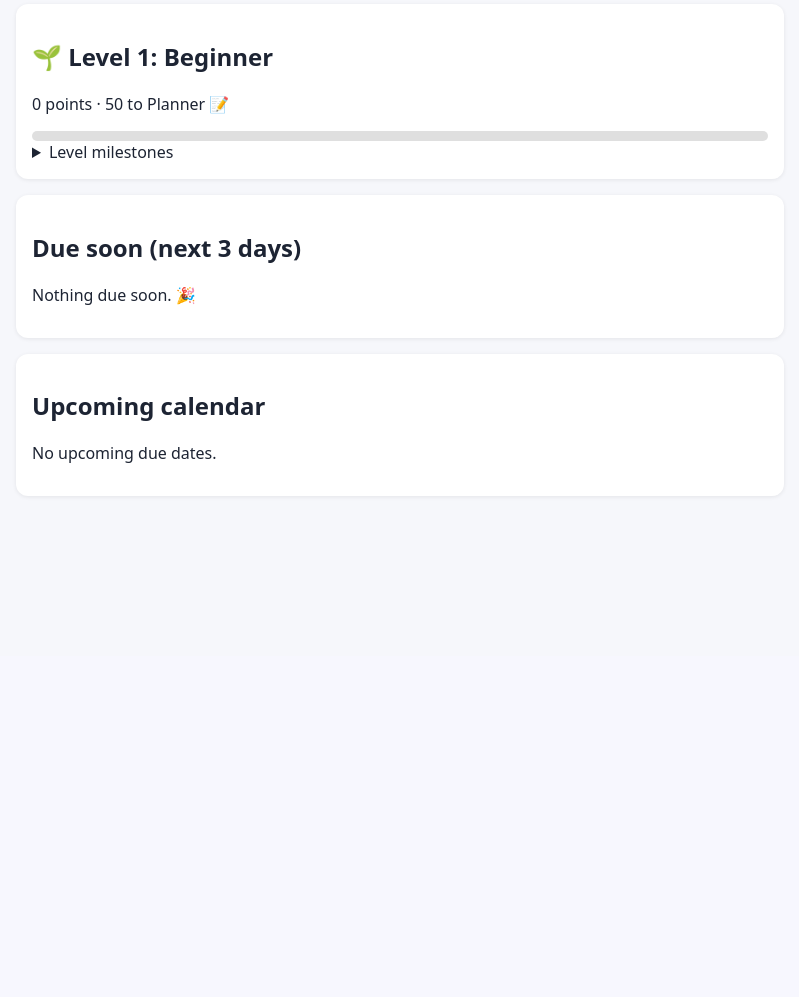
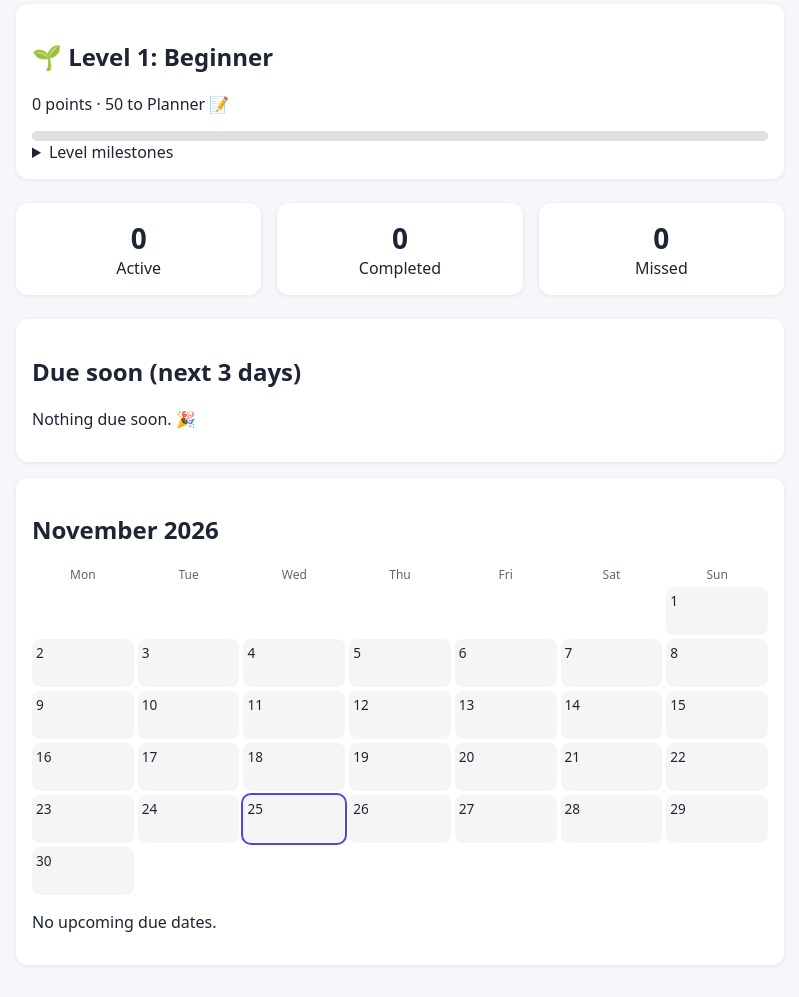
Before and after one commit to havor13/cse325-team12-project, an ASP.NET Core app: page /dashboard in a window 1280 px wide. Shown: the part 144-1141 px from the top of the page, without its empty margins (240-1039 px from the left). Before the commit the page ends 641 px from the top, so only its background shows below. Run offline with ASP.NET Core 8, Linux system fonts and the light colour scheme; the visitor is signed in with stand-in values (Sample User, id 1); data comes from the database, SQL or seed files in the repository.

Commit message:
Improve task list, edit page and dashboard; fix edit page crash

```diff
--- a/src/ReminderApp/Components/Pages/Dashboard.razor
+++ b/src/ReminderApp/Components/Pages/Dashboard.razor
@@ -1,7 +1,7 @@
 @page "/dashboard"
 @attribute [Authorize]
 @inject CurrentUserService Users
-@inject TaskService Tasks
+@inject TaskService TaskSvc
 @inject AuthenticationStateProvider Auth
 
 <PageTitle>Dashboard</PageTitle>
@@ -16,7 +16,7 @@ else
     var level = LevelService.GetLevel(user.Points);
     var next = LevelService.GetNext(user.Points);
 
-    @if (!string.IsNullOrEmpty(quote))
+    if (!string.IsNullOrEmpty(quote))
     {
         <blockquote class="quote">“@quote”</blockquote>
     }
@@ -36,6 +36,12 @@ else
         </details>
     </section>
 
+    <div class="stats">
+        <div class="card stat"><strong>@upcoming.Count</strong><span>Active</span></div>
+        <div class="card stat"><strong>@completedCount</strong><span>Completed</span></div>
+        <div class="card stat"><strong>@missedCount</strong><span>Missed</span></div>
+    </div>
+
     <section class="card">
         <h2>Due soon (next 3 days)</h2>
         @if (dueSoon.Count == 0)
@@ -47,31 +53,58 @@ else
             <ul>
                 @foreach (var t in dueSoon)
                 {
-                    <li><a href="tasks/@t.Id">@t.Title</a>: due @t.DueOn.ToString("ddd d MMM") · @t.ProgressPercent.ToString("0")% done</li>
+                    <li>
+                        <a href="tasks/@t.Id">@t.Title</a>
+                        <DueBadge Item="t" />
+                        · due @t.DueOn.ToString("ddd d MMM") · @t.ProgressPercent.ToString("0")% done
+                    </li>
                 }
             </ul>
         }
     </section>
 
     <section class="card">
-        <h2>Upcoming calendar</h2>
-        @* TODO (feature 6): replace this list with a Calendar API/component once the team picks one. *@
-        @foreach (var group in upcoming.GroupBy(t => t.DueOn))
+        <h2>@today.ToString("MMMM yyyy")</h2>
+        @* TODO (feature 6): swap this built-in grid for the chosen Calendar API/component if the team picks one. *@
+        <div class="cal">
+            @foreach (var d in new[] { "Mon", "Tue", "Wed", "Thu", "Fri", "Sat", "Sun" })
+            {
+                <div class="cal-head">@d</div>
+            }
+            @for (var i = 0; i < LeadingBlanks; i++)
+            {
+                <div class="cal-cell empty"></div>
+            }
+            @for (var day = 1; day <= DateTime.DaysInMonth(today.Year, today.Month); day++)
+            {
+                var date = new DateOnly(today.Year, today.Month, day);
+                var due = upcoming.Where(t => t.DueOn == date).ToList();
+                <div class="cal-cell @(date == today ? "today" : "")" title="@string.Join(", ", due.Select(t => t.Title))">
+                    <span>@day</span>
+                    @if (due.Count > 0)
+                    {
+                        <span class="dot">@due.Count</span>
+                    }
+                </div>
+            }
+        </div>
+        @if (upcoming.Count == 0)
         {
-            <div class="cal-row">
-                <strong>@group.Key.ToString("ddd d MMM")</strong>
-                <span>@string.Join(", ", group.Select(t => t.Title))</span>
-            </div>
+            <p>No upcoming due dates.</p>
         }
-        @if (upcoming.Count == 0) { <p>No upcoming due dates.</p> }
     </section>
 }
 
 @code {
     private AppUser? user;
     private string? quote;
+    private DateOnly today = DateOnly.FromDateTime(DateTime.UtcNow);
     private List<TaskItem> dueSoon = new();
     private List<TaskItem> upcoming = new();
+    private int completedCount, missedCount;
+
+    // Monday-first grid: how many empty cells before the 1st of the month.
+    private int LeadingBlanks => ((int)new DateOnly(today.Year, today.Month, 1).DayOfWeek + 6) % 7;
 
     protected override async Task OnInitializedAsync()
     {
@@ -81,11 +114,13 @@ else
         user = await Users.GetAsync();
         if (user is null) return;
 
-        await Tasks.SweepMissedAsync(user.Id);   // apply penalties for overdue tasks
-        user = await Users.GetAsync();           // reload points
+        await TaskSvc.SweepMissedAsync(user.Id);   // apply penalties for overdue tasks
+        user = await Users.GetAsync();             // reload points
 
-        var today = DateOnly.FromDateTime(DateTime.UtcNow);
-        upcoming = (await Tasks.GetAllAsync(user!.Id)).Where(t => t.Status == TaskState.Pending).ToList();
+        var all = await TaskSvc.GetAllAsync(user!.Id);
+        upcoming = all.Where(t => t.Status == TaskState.Pending).ToList();
         dueSoon = upcoming.Where(t => t.DueOn <= today.AddDays(3)).ToList();
+        completedCount = all.Count(t => t.Status == TaskState.Completed);
+        missedCount = all.Count(t => t.Status == TaskState.Missed);
     }
 }
--- /dev/null
+++ b/src/ReminderApp/Components/Shared/DueBadge.razor
@@ -0,0 +1,32 @@
+<span class="badge @Css">@Text</span>
+
+@code {
+    [Parameter, EditorRequired] public TaskItem Item { get; set; } = default!;
+
+    private int Days => Item.DueOn.DayNumber - DateOnly.FromDateTime(DateTime.UtcNow).DayNumber;
+
+    private string Text
+    {
+        get
+        {
+            if (Item.Status == TaskState.Completed) return "Completed";
+            if (Item.Status == TaskState.Missed) return "Missed";
+            if (Days < 0) return "Overdue";
+            if (Days == 0) return "Due today";
+            if (Days == 1) return "Due tomorrow";
+            return $"{Days} days left";
+        }
+    }
+
+    private string Css
+    {
+        get
+        {
+            if (Item.Status == TaskState.Completed) return "ok";
+            if (Item.Status == TaskState.Missed) return "bad";
+            if (Days <= 0) return "bad";
+            if (Days <= 3) return "warn";
+            return "";
+        }
+    }
+}
--- a/src/ReminderApp/Components/_Imports.razor
+++ b/src/ReminderApp/Components/_Imports.razor
@@ -11,3 +11,4 @@
 @using ReminderApp.Components
 @using ReminderApp.Models
 @using ReminderApp.Services
+@using ReminderApp.Components.Shared
--- a/src/ReminderApp/wwwroot/app.css
+++ b/src/ReminderApp/wwwroot/app.css
@@ -18,3 +18,15 @@ button.danger { background:var(--danger); }
 .error { color:var(--danger); } .warn { color:#b45309; } .cal-row { display:flex; gap:1rem; padding:.25rem 0; }
 .validation-message { color:var(--danger); }
 @media (max-width:600px) { .cal-row { flex-direction:column; gap:0; } }
+
+/* --- page improvements --- */
+.badge { display:inline-block; font-size:.75rem; font-weight:600; padding:.1rem .5rem; border-radius:99px; background:rgba(128,128,128,.2); vertical-align:middle; }
+.badge.ok { background:rgba(22,163,74,.2); color:var(--ok); } .badge.bad { background:rgba(220,38,38,.2); color:var(--danger); } .badge.warn { background:rgba(180,83,9,.2); color:#b45309; }
+.tabs { display:flex; flex-wrap:wrap; gap:.5rem; margin:1rem 0; }
+.tab { background:transparent; color:var(--accent); border:1px solid var(--accent); } .tab.active { background:var(--accent); color:#fff; }
+.stats { display:grid; grid-template-columns:repeat(3,1fr); gap:1rem; } .stat { text-align:center; margin:.5rem 0; } .stat strong { display:block; font-size:1.75rem; }
+.cal { display:grid; grid-template-columns:repeat(7,1fr); gap:4px; }
+.cal-head { text-align:center; font-size:.75rem; opacity:.7; }
+.cal-cell { min-height:3rem; padding:.25rem; border-radius:8px; background:rgba(128,128,128,.08); font-size:.85rem; display:flex; flex-direction:column; justify-content:space-between; }
+.cal-cell.empty { background:transparent; } .cal-cell.today { outline:2px solid var(--accent); }
+.cal-cell .dot { align-self:flex-end; background:var(--accent); color:#fff; border-radius:99px; font-size:.7rem; min-width:1.2rem; text-align:center; }
```
Also changed, not shown: src/ReminderApp/Components/Pages/TaskEdit.razor (+39 -15 lines), src/ReminderApp/Components/Pages/TaskList.razor (+56 -17 lines).
